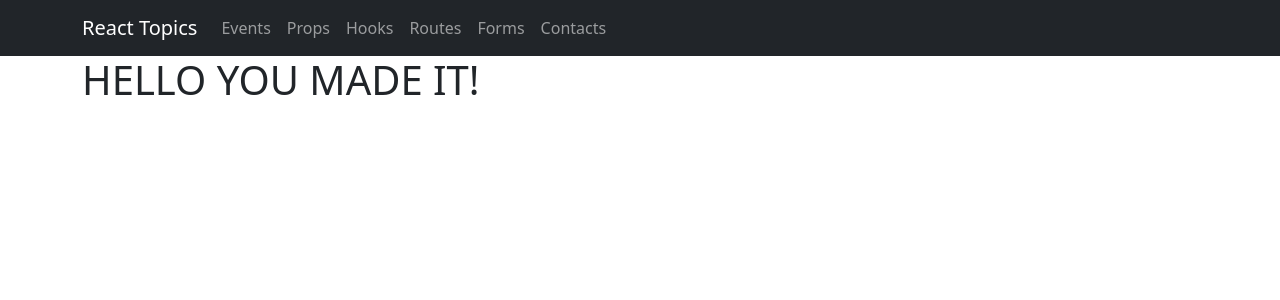
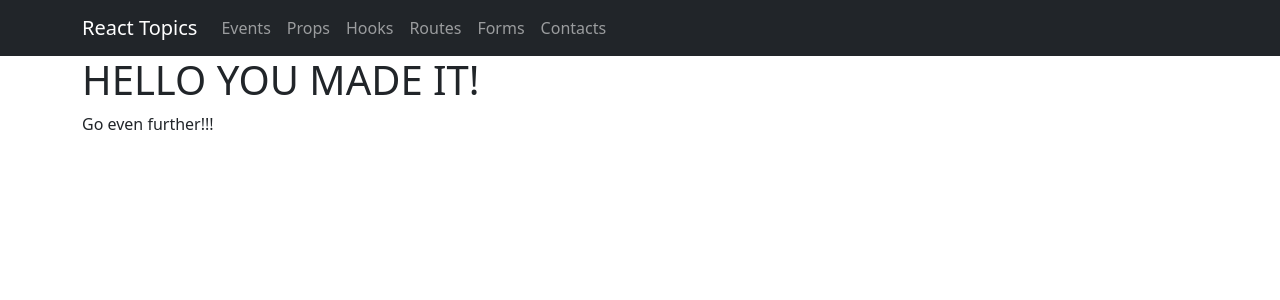
Before and after one commit to mark-e-brewer/react-topics, a Next.js app: page /nestedRoute/contacts in a window 1280 px wide. Shown: the top 300 px of the page. Built offline with nearby package versions, Linux system fonts and the light colour scheme.

Commit message:
nested routing test

```diff
--- a/pages/nestedRoute/contacts/index.js
+++ b/pages/nestedRoute/contacts/index.js
@@ -1,12 +1,13 @@
 import React from 'react';
+import Link from 'next/link';
 
 export default function nestPage() {
   return (
     <div>
       <h1>HELLO YOU MADE IT!</h1>
-      {/* <a href="/nestedRoute/contacts/nestPage">
+      <Link href="/nestedRoute/contacts/nestPage">
         <p>Go even further!!!</p>
-      </a> */}
+      </Link>
     </div>
   );
 }
```
Also changed, not shown: pages/nestedRoute/index.js (+5 -4 lines).
